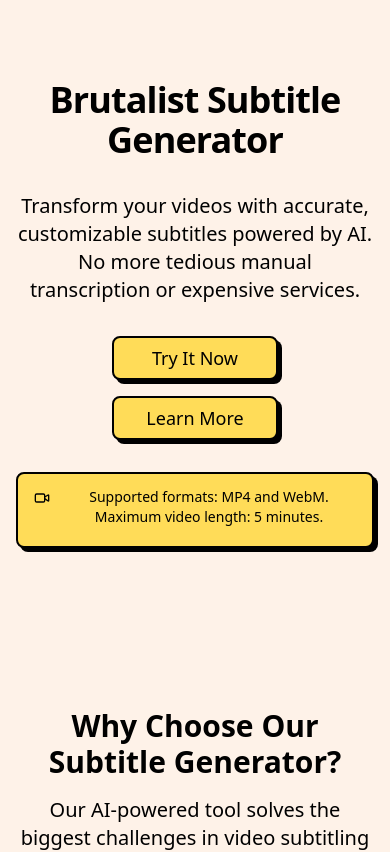
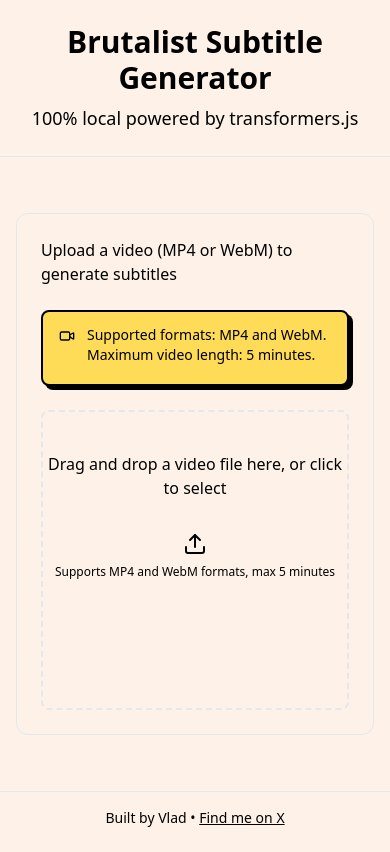
Before and after one commit to deifos/clipmira-subtitles, a Next.js app: page / in a window 390 px wide. Shown: the top 852 px of the page. Built offline with nearby package versions, Linux system fonts and the light colour scheme.

Commit message:
Skip landing page and update app layout
The app now skips the landing page and goes directly to the main interface by default. Removed the back button and related logic, updated the header and footer for a more consistent layout, and simplified the upload instructions.

```diff
--- a/app/page.tsx
+++ b/app/page.tsx
@@ -12,7 +12,6 @@ import {
   Globe,
   Zap,
   CheckCircle,
-  ArrowLeft,
 } from "lucide-react";
 import { TranscriptSidebar } from "@/components/ui/transcript-sidebar";
 import {
@@ -49,7 +48,7 @@ export default function Home() {
     DEFAULT_SUBTITLE_STYLE
   );
   const [uploadKey, setUploadKey] = useState(0);
-  const [showApp, setShowApp] = useState(false);
+  const [showApp, setShowApp] = useState(true); // Skip landing page and go straight to app
   const [mode, setMode] = useState<"word" | "phrase">("word");
   const [ratio, setRatio] = useState<"16:9" | "9:16">("16:9");
   const videoRef = useRef<HTMLVideoElement>(null);
@@ -103,10 +102,7 @@ export default function Home() {
     setShowApp(true);
   };
 
-  // Function to go back to the landing page
-  const handleBackToLanding = () => {
-    setShowApp(false);
-  };
+  // Note: handleBackToLanding removed since we skip landing page
 
   // Determine if we should show the loading overlay
   const isProcessing = status !== "idle" && status !== "ready";
@@ -114,28 +110,24 @@ export default function Home() {
   // Render the app or landing page based on showApp state
   if (showApp) {
     return (
-      <main className="flex min-h-screen flex-col items-center justify-center relative ">
+      <main className="flex min-h-screen flex-col relative">
+        {/* Header */}
+        <header className="w-full py-6 border-b border-border/20">
+          <div className="container mx-auto px-4 md:px-6 text-center">
+            <h1 className="text-3xl md:text-4xl font-bold mb-2">Brutalist Subtitle Generator</h1>
+            <p className="text-muted-foreground text-lg">100% local powered by transformers.js</p>
+          </div>
+        </header>
+
         {/* App Section */}
-        <section className="w-full py-8">
-          <div className=" mx-auto px-4 md:px-6">
+        <section className="flex-1 flex items-center justify-center w-full py-8">
+          <div className="mx-auto px-4 md:px-6 w-full">
             <div className="w-full mx-auto space-y-6 p-6 md:p-8 rounded-xl border border-border/50">
               <div className="flex justify-between items-center">
-                <div className="flex items-center gap-4">
-                  <Button
-                    variant="default"
-                    size="icon"
-                    onClick={handleBackToLanding}
-                    className="rounded-full"
-                  >
-                    <ArrowLeft className="h-5 w-5" />
-                  </Button>
-                  <div className="space-y-2">
-                    <h3 className="text-2xl font-bold">Subtitle Generator</h3>
-                    <p className="text-muted-foreground">
-                      Upload a video (MP4 or WebM) to generate subtitles using
-                      AI 100% local
-                    </p>
-                  </div>
+                <div className="space-y-2">
+                  <p className="text-muted-foreground">
+                    Upload a video (MP4 or WebM) to generate subtitles
+                  </p>
                 </div>
 
                 {result && (
@@ -251,6 +243,23 @@ export default function Home() {
           statusMessage={STATUS_MESSAGES[status]}
           progress={progress}
         />
+
+        {/* Footer */}
+        <footer className="w-full py-4 border-t border-border/20 mt-auto">
+          <div className="container mx-auto px-4 md:px-6 text-center">
+            <p className="text-sm text-muted-foreground">
+              Built by Vlad •{" "}
+              <a
+                href="https://x.com/deifosv"
+                target="_blank"
+                rel="noopener noreferrer"
+                className="hover:text-primary transition-colors underline"
+              >
+                Find me on X
+              </a>
+            </p>
+          </div>
+        </footer>
       </main>
     );
   }
```
